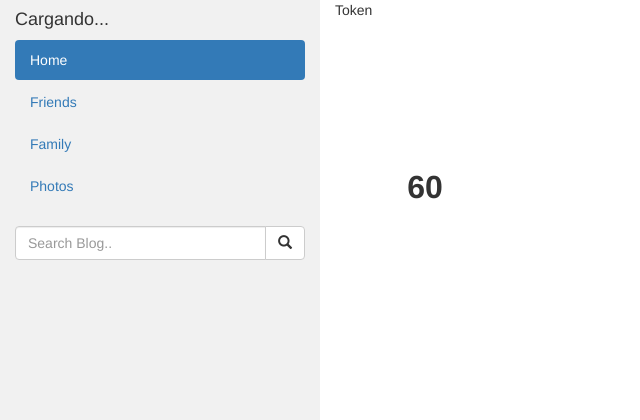
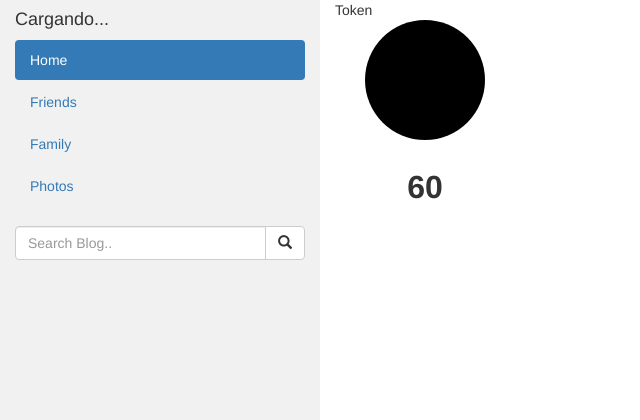
Before and after one commit to xandraco/caja-segura, a PHP site: page /home.html in a window 1280 px wide. Shown: the top 420 px of the page, without its empty margins (0-640 px from the left). Run offline with PHP 8.4, Linux system fonts and the light colour scheme.

Commit message:
CardToken 2

```diff
--- a/css/home.css
+++ b/css/home.css
@@ -151,7 +151,7 @@ footer {
     width: 120px;
     height: 120px;
     border-radius: 50%;
-    background-color: #fff;
+    background-color: #000000;
     display: flex;
     justify-content: center;
     align-items: center;
```
